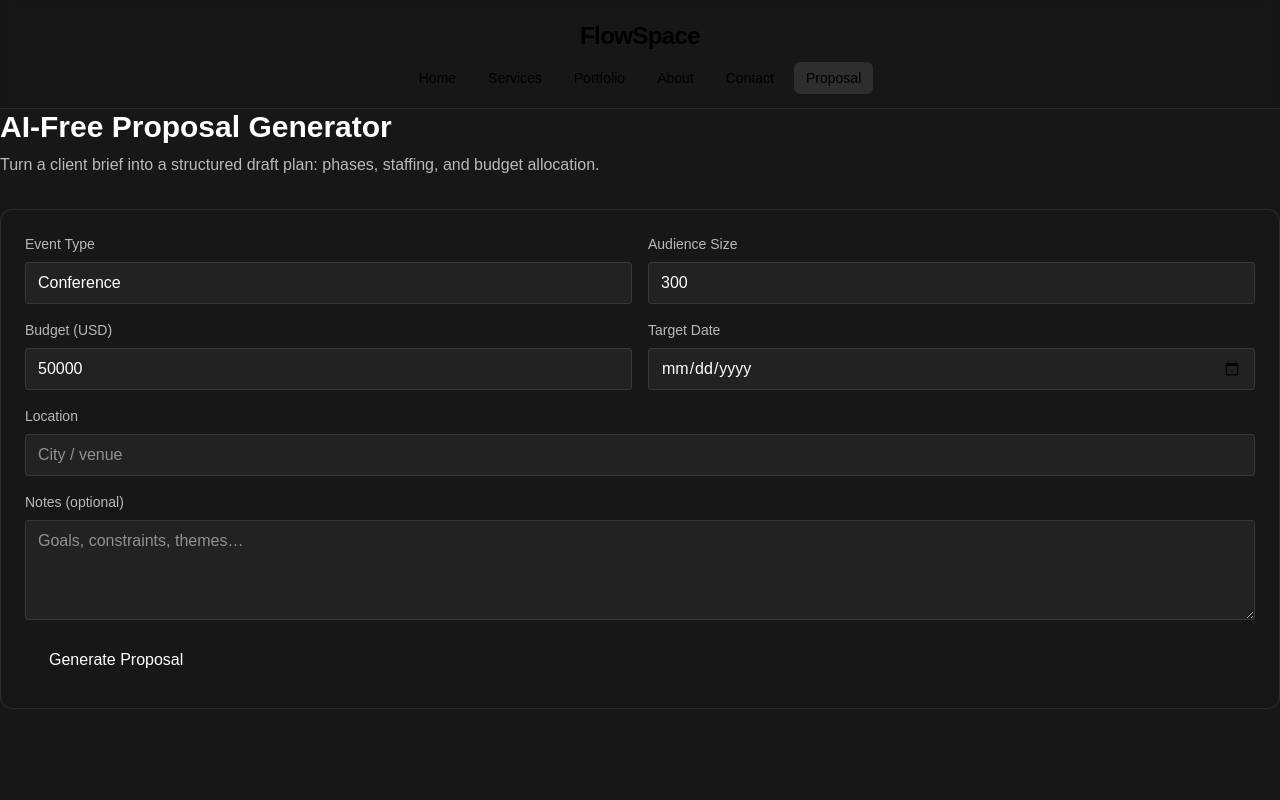
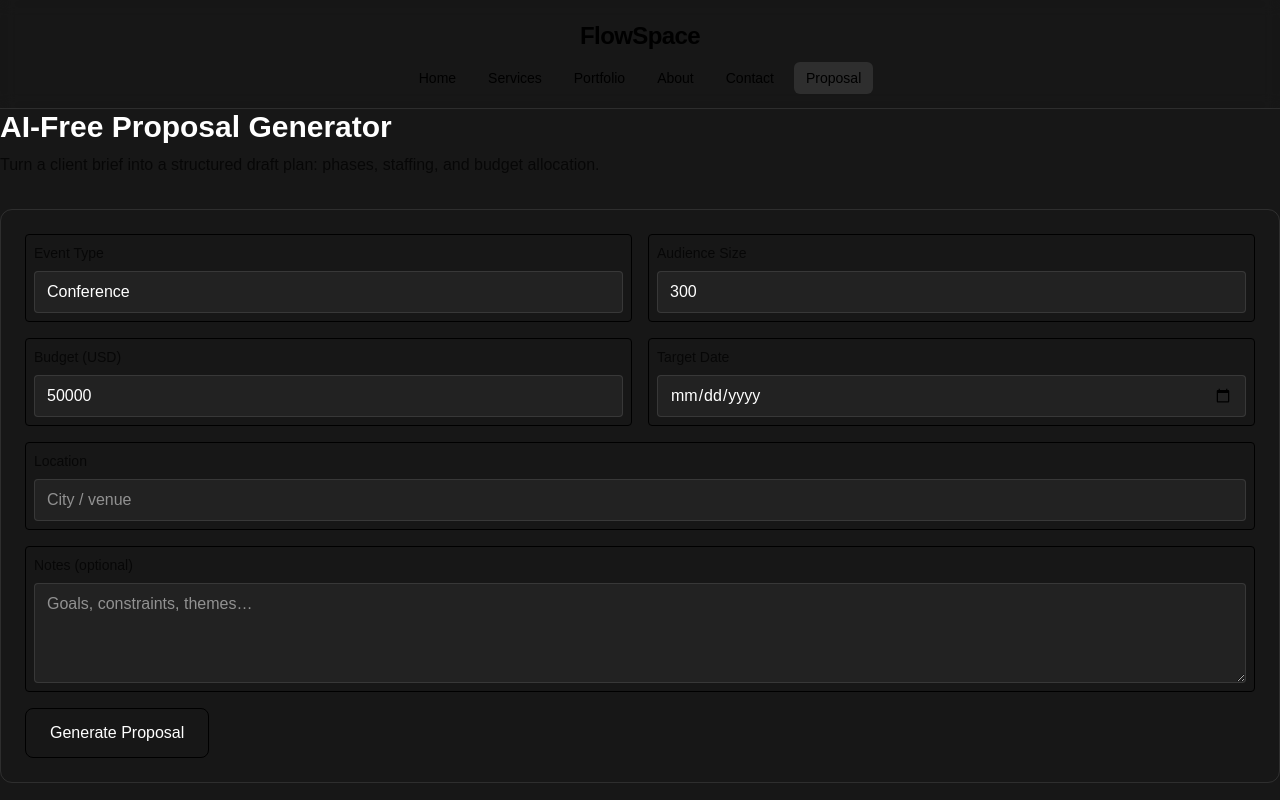
Before and after one commit to shay122990/flowspace-event-agency, a Next.js app: page /proposal in a window 1280 px wide. Shown: the top 800 px of the page. Built offline with nearby package versions, Linux system fonts and the light colour scheme.

Commit message:
show correct message if theres error submitting the form proposal, temp color changes on all pages

```diff
--- a/src/app/(marketing)/about/page.tsx
+++ b/src/app/(marketing)/about/page.tsx
@@ -37,7 +37,7 @@ export default function AboutPage() {
           initial={{ y: 20, opacity: 0, filter: "blur(4px)" }}
           animate={{ y: 0, opacity: 1, filter: "blur(0px)" }}
           transition={{ duration: 0.6, ease: [0.22, 1, 0.36, 1] }}
-          className="bg-gradient-to-br from-white via-white to-white/70 bg-clip-text text-5xl font-black leading-tight tracking-tight text-transparent md:text-6xl"
+          className="bg-gradient-to-br from-white via-white to-white/70 bg-clip-text text-5xl font-black leading-tight tracking-tight text-transparent md:text-6xl lg:text-8xl"
         >
           About FlowSpace
         </motion.h1>
@@ -46,7 +46,7 @@ export default function AboutPage() {
           initial={{ y: 10, opacity: 0 }}
           animate={{ y: 0, opacity: 1 }}
           transition={{ delay: 0.1, duration: 0.5 }}
-          className="mt-5 text-lg text-white/80 md:text-xl"
+          className="mt-5 text-lg text-black/80 md:text-xl"
         >
           We design and deliver events & projects with precision, clarity, and
           momentum.
@@ -56,7 +56,7 @@ export default function AboutPage() {
           initial={{ y: 10, opacity: 0 }}
           animate={{ y: 0, opacity: 1 }}
           transition={{ delay: 0.2, duration: 0.5 }}
-          className="mt-4 max-w-2xl text-white/70"
+          className="mt-4 max-w-2xl text-black/70"
         >
           From corporate launches and conferences to immersive experiential
           builds, FlowSpace turns complex ideas into seamless experiences—on
--- a/src/app/(marketing)/contact/page.tsx
+++ b/src/app/(marketing)/contact/page.tsx
@@ -5,7 +5,7 @@ import AnimatedParticles from "@/app/components/AnimatedParticles";
 
 export default function ContactPage() {
   return (
-    <main className="relative min-h-[100svh] overflow-hidden bg-[#0b0b12] text-white">
+    <main className="relative min-h-[100svh] overflow-hidden bg-[#0b0b12]">
       <motion.div
         aria-hidden
         initial={{ rotate: 0, scale: 1 }}
@@ -37,7 +37,7 @@ export default function ContactPage() {
           initial={{ y: 20, opacity: 0, filter: "blur(4px)" }}
           animate={{ y: 0, opacity: 1, filter: "blur(0px)" }}
           transition={{ duration: 0.6, ease: [0.22, 1, 0.36, 1] }}
-          className="bg-gradient-to-br from-white via-white to-white/70 bg-clip-text text-5xl font-black leading-tight tracking-tight text-transparent md:text-6xl"
+          className="bg-gradient-to-br from-white via-white to-white/70 bg-clip-text text-5xl font-black leading-tight tracking-tight text-transparent md:text-6xl lg:text-8xl"
         >
           Contact
         </motion.h1>
@@ -46,7 +46,7 @@ export default function ContactPage() {
           initial={{ y: 10, opacity: 0 }}
           animate={{ y: 0, opacity: 1 }}
           transition={{ delay: 0.1, duration: 0.5 }}
-          className="mt-4 text-lg text-white/80 md:text-xl"
+          className="mt-4 text-lg text-black/80 md:text-xl"
         >
           Email:{" "}
           <a
--- a/src/app/(marketing)/portfolio/page.tsx
+++ b/src/app/(marketing)/portfolio/page.tsx
@@ -2,7 +2,7 @@ export default function PortfolioPage() {
   return (
     <section className="grid gap-4">
       <h1 className="text-3xl font-semibold">Portfolio</h1>
-      <p className="text-white/80">Case studies coming soon.</p>
+      <p className="text-black/80">Case studies coming soon.</p>
     </section>
   );
 }
--- a/src/app/(marketing)/services/page.tsx
+++ b/src/app/(marketing)/services/page.tsx
@@ -10,9 +10,9 @@ export default function ServicesPage() {
       <h1 className="text-3xl font-semibold">Services</h1>
       <div className="grid md:grid-cols-3 gap-6">
         {services.map((s) => (
-          <div key={s.title} className="rounded-xl border border-white/10 p-6">
+          <div key={s.title} className="rounded-xl border border-black/10 p-6">
             <h3 className="text-xl font-semibold">{s.title}</h3>
-            <p className="mt-2 text-white/70">{s.desc}</p>
+            <p className="mt-2 text-black/70">{s.desc}</p>
           </div>
         ))}
       </div>
--- a/src/app/proposal/components/ProposalForm.tsx
+++ b/src/app/proposal/components/ProposalForm.tsx
@@ -49,8 +49,18 @@ export default function ProposalForm({ onResult }: Props) {
 
       const data = (await res.json()) as ProposalResponse;
       onResult(data);
-    } catch (err) {
-      onResult({ error: "Network error. Please try again." });
+    } catch (error) {
+      if (error instanceof Error) {
+        onResult({
+          error: `Something went wrong with submitting form. Error: ${error.message}`,
+        });
+      } else {
+        onResult({
+          error: `Something went wrong with submitting form. Error: ${String(
+            error
+          )}`,
+        });
+      }
     } finally {
       setLoading(false);
     }
@@ -62,8 +72,8 @@ export default function ProposalForm({ onResult }: Props) {
       className="grid gap-4 rounded-xl border border-white/10 p-6"
     >
       <div className="grid md:grid-cols-2 gap-4">
-        <label className="grid gap-2">
-          <span className="text-sm text-white/70">Event Type</span>
+        <label className="grid gap-2 border border-black rounded p-2">
+          <span className="text-sm text-black/70">Event Type</span>
           <input
             className="bg-white/5 border border-white/10 rounded px-3 py-2"
             value={form.eventType}
@@ -73,8 +83,8 @@ export default function ProposalForm({ onResult }: Props) {
           />
         </label>
 
-        <label className="grid gap-2">
-          <span className="text-sm text-white/70">Audience Size</span>
+        <label className="grid gap-2 border border-black rounded p-2">
+          <span className="text-sm text-black/70">Audience Size</span>
           <input
             type="number"
             min={1}
@@ -85,8 +95,8 @@ export default function ProposalForm({ onResult }: Props) {
           />
         </label>
 
-        <label className="grid gap-2">
-          <span className="text-sm text-white/70">Budget (USD)</span>
+        <label className="grid gap-2 border border-black rounded p-2">
+          <span className="text-sm text-black/70">Budget (USD)</span>
           <input
             type="number"
             min={1000}
@@ -98,8 +108,8 @@ export default function ProposalForm({ onResult }: Props) {
           />
         </label>
 
-        <label className="grid gap-2">
-          <span className="text-sm text-white/70">Target Date</span>
+        <label className="grid gap-2 border border-black rounded p-2">
+          <span className="text-sm text-black/70">Target Date</span>
           <input
             type="date"
             className="bg-white/5 border border-white/10 rounded px-3 py-2"
@@ -109,8 +119,8 @@ export default function ProposalForm({ onResult }: Props) {
           />
         </label>
 
-        <label className="md:col-span-2 grid gap-2">
-          <span className="text-sm text-white/70">Location</span>
+        <label className="md:col-span-2 grid gap-2 border border-black rounded p-2">
+          <span className="text-sm text-black/70">Location</span>
           <input
             className="bg-white/5 border border-white/10 rounded px-3 py-2"
             value={form.location}
@@ -120,8 +130,8 @@ export default function ProposalForm({ onResult }: Props) {
           />
         </label>
 
-        <label className="md:col-span-2 grid gap-2">
-          <span className="text-sm text-white/70">Notes (optional)</span>
+        <label className="md:col-span-2 grid gap-2 border border-black rounded p-2">
+          <span className="text-sm text-black/70">Notes (optional)</span>
           <textarea
             className="bg-white/5 border border-white/10 rounded px-3 py-2 min-h-[100px]"
             value={form.notes ?? ""}
@@ -134,7 +144,7 @@ export default function ProposalForm({ onResult }: Props) {
       <button
         type="submit"
         disabled={loading}
-        className="justify-self-start rounded-lg bg-brand-500 hover:bg-brand-600 px-6 py-3 font-medium disabled:opacity-60"
+        className="justify-self-start rounded-lg bg-brand-500 hover:bg-brand-600 px-6 py-3 font-medium disabled:opacity-60 border border-black p-2"
       >
         {loading ? "Generating…" : "Generate Proposal"}
       </button>
--- a/src/app/proposal/page.tsx
+++ b/src/app/proposal/page.tsx
@@ -11,7 +11,7 @@ export default function ProposalPage() {
     <div className="grid gap-8">
       <header>
         <h1 className="text-3xl font-semibold">AI-Free Proposal Generator</h1>
-        <p className="text-white/70 mt-2">
+        <p className="text-black/70 mt-2">
           Turn a client brief into a structured draft plan: phases, staffing,
           and budget allocation.
         </p>
```
Also changed, not shown: src/app/(marketing)/services/components/Card.tsx (added).
